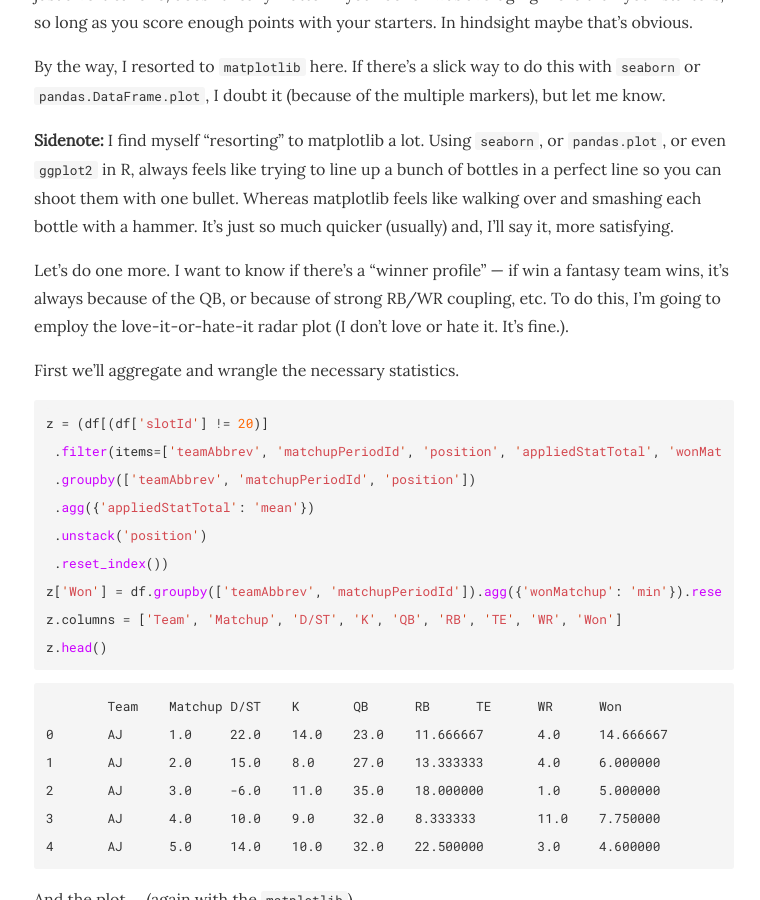
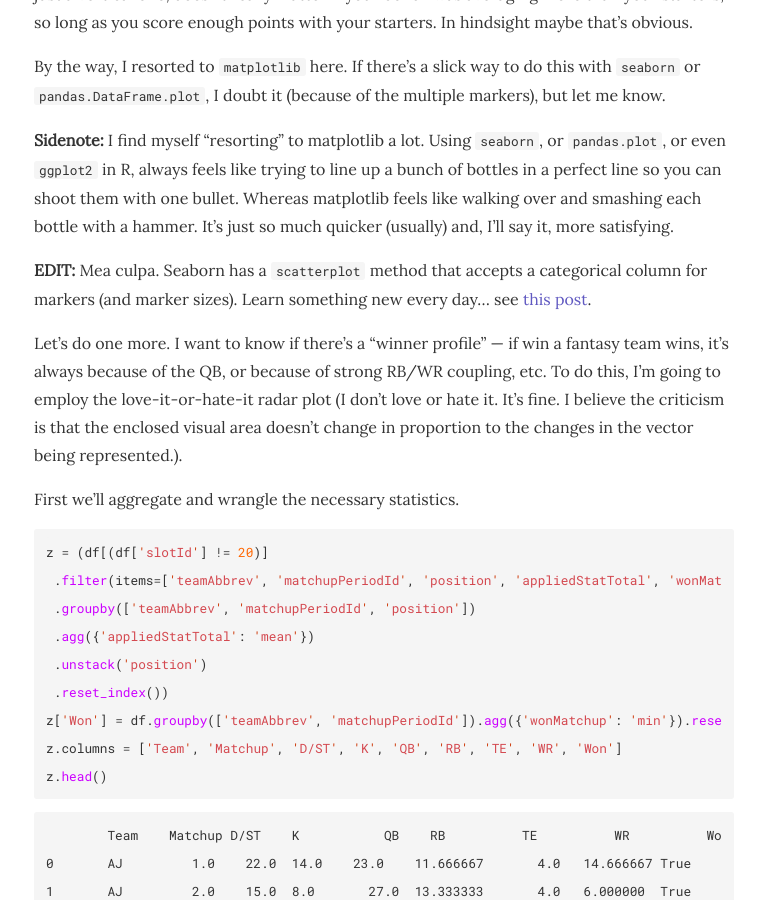
Before and after one commit to stmorse/stmorse.github.io, a Jekyll site: the page built from _posts/2018-08-01-espn-fantasy-2-python.md, in a window 1280 px wide and 900 px high, scrolled down 7479 px. Shown: the whole window, without its empty margins (256-1016 px from the left). Built offline with Jekyll 4.4.1, drawn with Linux system fonts in a browser that asks for light colours; nearby versions of some CDN libraries.

Commit message:
edit to espn 2

````diff
--- a/_posts/2018-08-01-espn-fantasy-2-python.md
+++ b/_posts/2018-08-01-espn-fantasy-2-python.md
@@ -232,8 +232,9 @@ By the way, I resorted to `matplotlib` here.  If there's a slick way to do this
 
 **Sidenote:** I find myself "resorting" to matplotlib a lot.  Using `seaborn`, or `pandas.plot`, or even `ggplot2` in R, always feels like trying to line up a bunch of bottles in a perfect line so you can shoot them with one bullet.  Whereas matplotlib feels like walking over and smashing each bottle with a hammer.  It's just so much quicker (usually) and, I'll say it, more satisfying.
 
+**EDIT:** Mea culpa.  Seaborn has a `scatterplot` method that accepts a categorical column for markers (and marker sizes).  Learn something new every day... see [this post](https://stmorse.github.io/journal/tidyverse-style-pandas.html).
 
-Let's do one more.  I want to know if there's a "winner profile" --- if win a fantasy team wins, it's always because of the QB, or because of strong RB/WR coupling, etc.  To do this, I'm going to employ the love-it-or-hate-it radar plot (I don't love or hate it. It's fine.).
+Let's do one more.  I want to know if there's a "winner profile" --- if win a fantasy team wins, it's always because of the QB, or because of strong RB/WR coupling, etc.  To do this, I'm going to employ the love-it-or-hate-it radar plot (I don't love or hate it. It's fine.  I believe the criticism is that the enclosed visual area doesn't change in proportion to the changes in the vector being represented.).
 
 First we'll aggregate and wrangle the necessary statistics.
 
@@ -249,12 +250,12 @@ z.columns = ['Team', 'Matchup', 'D/ST', 'K', 'QB', 'RB', 'TE', 'WR', 'Won']
 z.head()
 ```
 ```
-	Team	Matchup	D/ST	K	QB	RB	TE	WR	Won
-0	AJ	1.0	22.0	14.0	23.0	11.666667	4.0	14.666667	True
-1	AJ	2.0	15.0	8.0	27.0	13.333333	4.0	6.000000	True
-2	AJ	3.0	-6.0	11.0	35.0	18.000000	1.0	5.000000	False
-3	AJ	4.0	10.0	9.0	32.0	8.333333	11.0	7.750000	True
-4	AJ	5.0	14.0	10.0	32.0	22.500000	3.0	4.600000	True
+	Team	Matchup	D/ST	K	    QB	  RB	      TE	  WR	      Won
+0	AJ	   1.0	  22.0	14.0	23.0	11.666667	4.0   14.666667	True
+1	AJ	   2.0	  15.0	8.0	  27.0	13.333333	4.0   6.000000	True
+2	AJ	   3.0	  -6.0	11.0	35.0	18.000000	1.0	  5.000000	False
+3	AJ	   4.0	  10.0	9.0	  32.0	8.333333	11.0	7.750000	True
+4	AJ	   5.0	  14.0	10.0	32.0	22.500000	3.0	  4.600000	True
 ```
 
 And the plot ... (again with the `matplotlib`)
````
